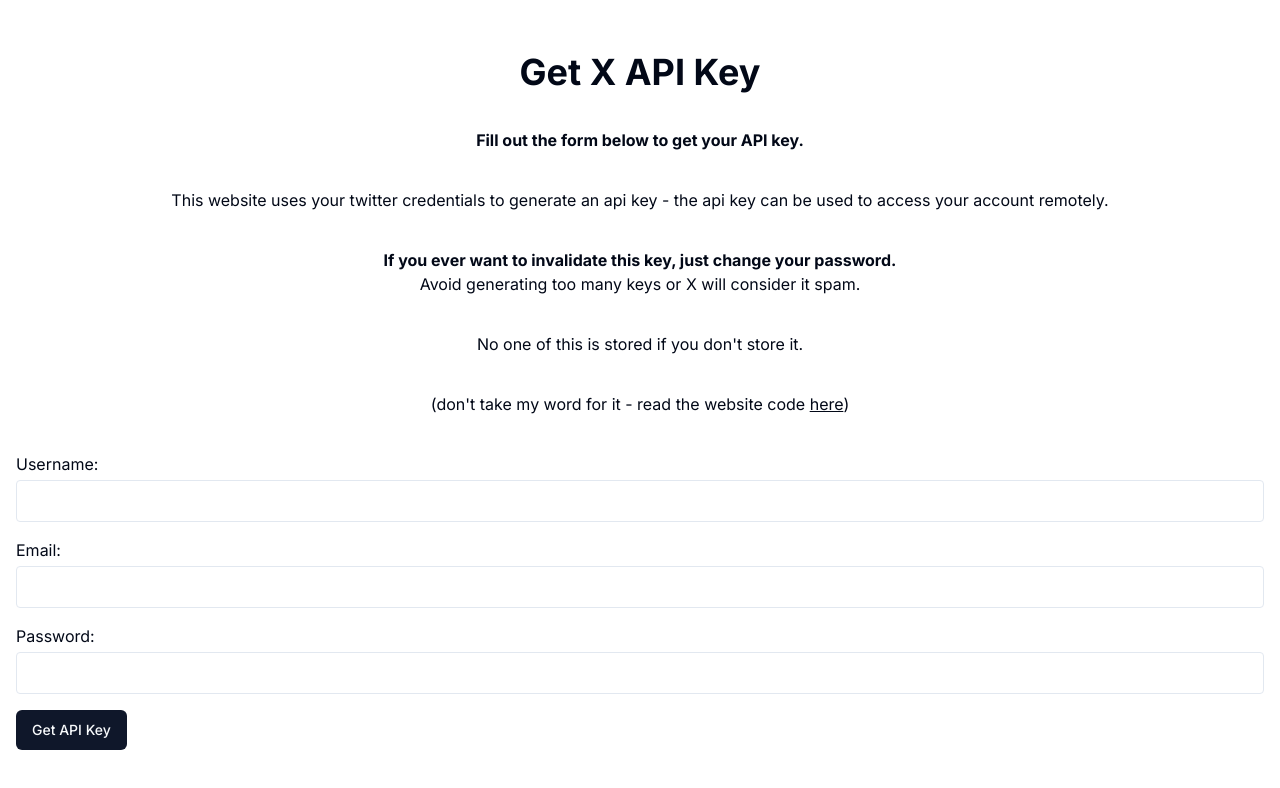
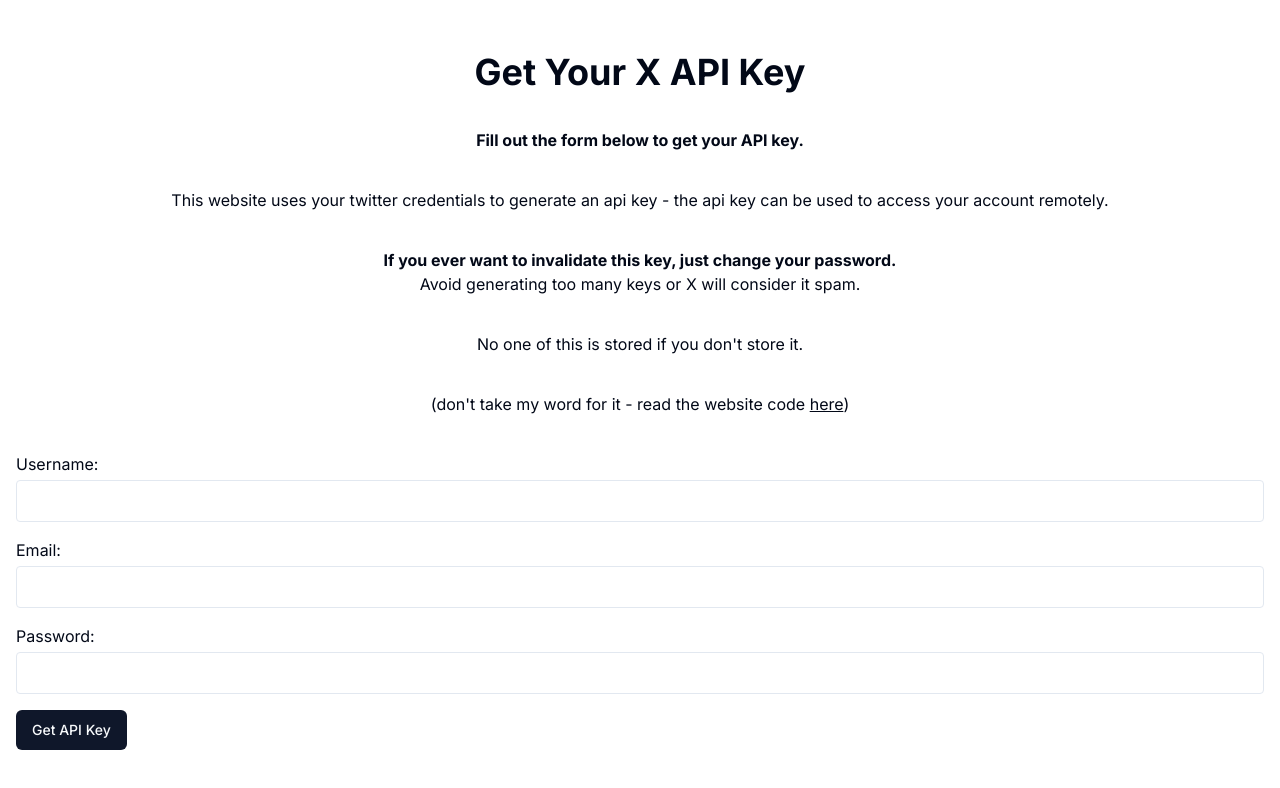
Before and after one commit to xonack/x-api-key-nextjs, a Next.js app: page / in a window 1280 px wide. Shown: the top 788 px of the page. Built offline with nearby package versions, Linux system fonts and the light colour scheme.

Commit message:
spelling

```diff
--- a/app/page.tsx
+++ b/app/page.tsx
@@ -35,7 +35,7 @@ export default function Home() {
 
   return (
     <div className="container mt-9 mx-auto p-4">
-      <h1 className="text-4xl font-bold mb-4 text-center">Get X API Key</h1>
+      <h1 className="text-4xl font-bold mb-4 text-center">Get Your X API Key</h1>
       <p className="mt-9 text-center"><strong>Fill out the form below to get your API key.</strong></p>
       <p className="mt-9 text-center">This website uses your twitter credentials to generate an api key - the api key can be used to access your account remotely.</p>
       <p className="mt-9 text-center"><strong>If you ever want to invalidate this key, just change your password.</strong></p>
```
